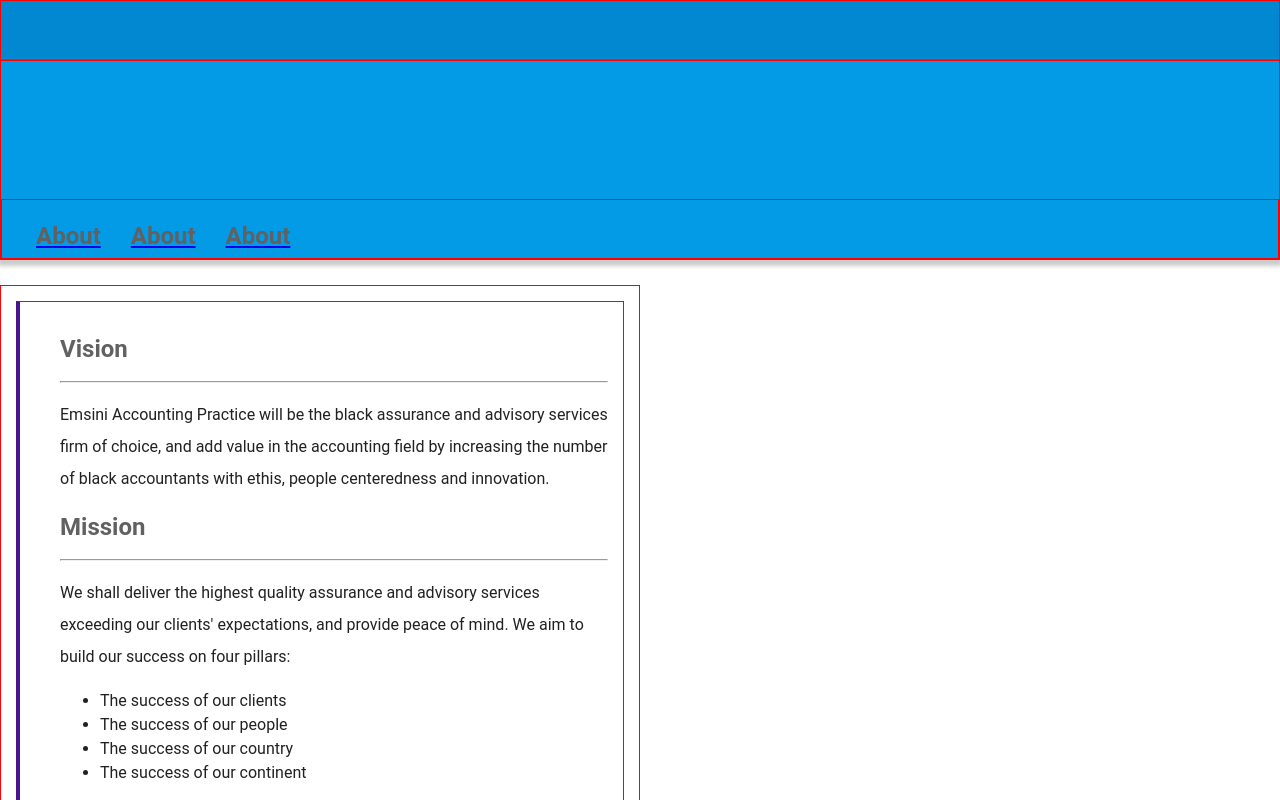
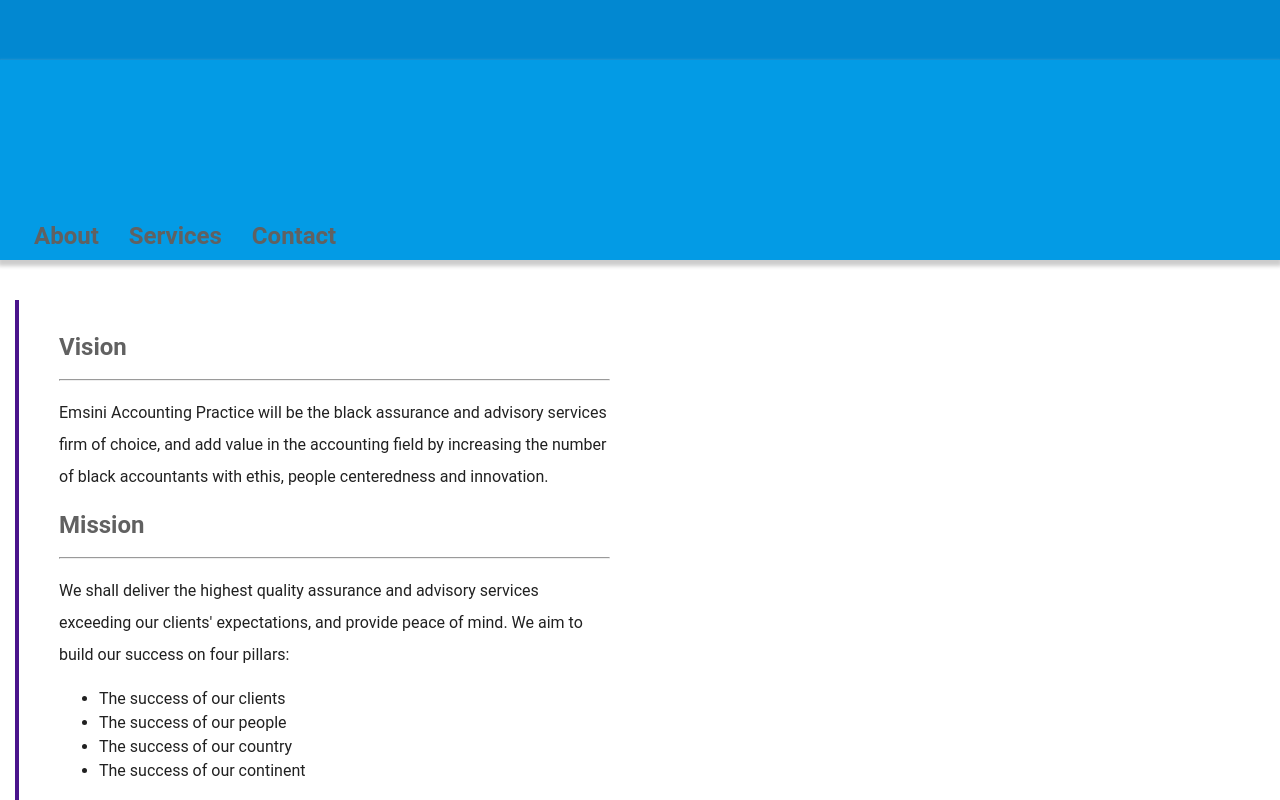
Before and after one commit to meanaycore/dtdaccountants, a website: page development/src/index.html in a window 1280 px wide. Shown: the top 800 px of the page. Drawn offline with nearby package versions, Linux system fonts and the light colour scheme; files that its build step writes are made by us from their sources.

Commit message:
third commit

```diff
--- a/development/src/index.html
+++ b/development/src/index.html
@@ -38,11 +38,11 @@
             </div>
 
              <div class ="nbox2" >
-              <a href="#"><h2>About</h2></a>
+              <a href="#"><h2>Services</h2></a>
             </div>
 
              <div class ="nbox3" >
-              <a href="#"><h2>About</h2></a>
+              <a href="#"><h2>Contact</h2></a>
             </div>
 
           </div>
--- a/development/src/sass/global.scss
+++ b/development/src/sass/global.scss
@@ -12,12 +12,22 @@
 	box-sizing: border-box;
 }
 
+a:link
+{
+	text-decoration: none;
+
+}
+
+h2, h4
+{
+	color: #616161;
+}
 
 
 [class*="col-"] {
     float: left;
     padding: 15px;
-    border: 1px solid red;
+
 }
 
 .row:after {
@@ -135,10 +145,7 @@
 					}
 
 
-					h2, h4
-					{
-						color: #616161;
-					}
+
 
 
 					div.Background_module > div.left-side-nav
```
Also changed, not shown: production/src/index.html (+1 -1 lines), production/src/css/global.css.
